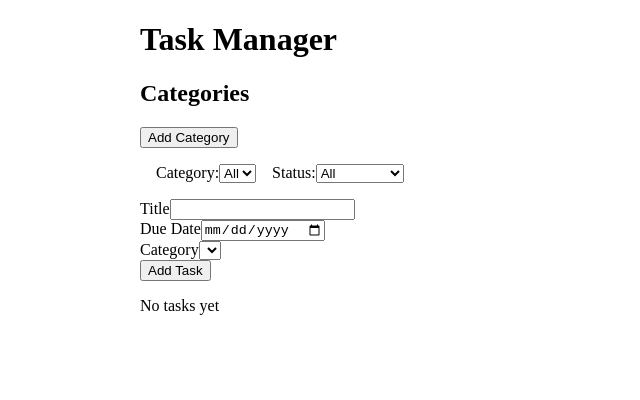
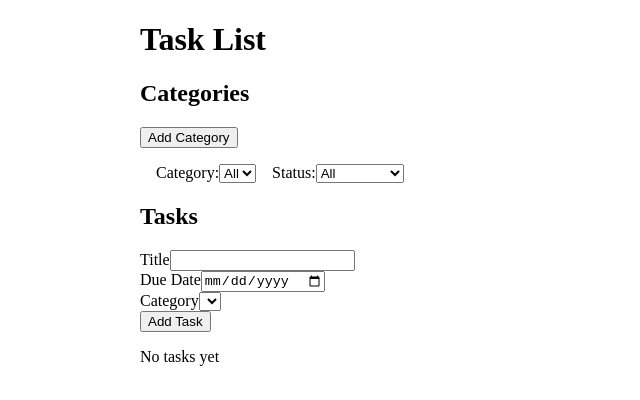
Before and after one commit to virustotalop/Frontend, a React (Vite) app: page / in a window 1280 px wide. Shown: the top 400 px of the page, without its empty margins (0-640 px from the left). Built offline with nearby package versions, Linux system fonts and the light colour scheme.

Commit message:
Update page titles

```diff
--- a/src/pages/TaskPage.tsx
+++ b/src/pages/TaskPage.tsx
@@ -11,7 +11,6 @@ export default function TaskPage() {
   const [showForm, setShowForm] = useState(false);
   const [filterCategoryId, setFilterCategoryId] = useState<number | "all">("all");
   const [filterCompleted, setFilterCompleted] = useState<"all" | "completed" | "incomplete">("all");
-
 
   const openEditTaskForm = (task: Task) => {
     setEditingTask(task);
@@ -87,9 +86,7 @@ export default function TaskPage() {
 
   return (
     <div className="container">
-      <h1>Task Manager</h1>
-
-      {/* Categories */}
+      <h1>Task List</h1>
       <h2>Categories</h2>
       <ul>
         {categories.map(c => (
@@ -127,7 +124,7 @@ export default function TaskPage() {
         </label>
       </div>
 
-      {/* New task form */}
+      <h2>Tasks</h2>
       <TaskForm
         task={editingTask || undefined}
         categories={categories}
```
